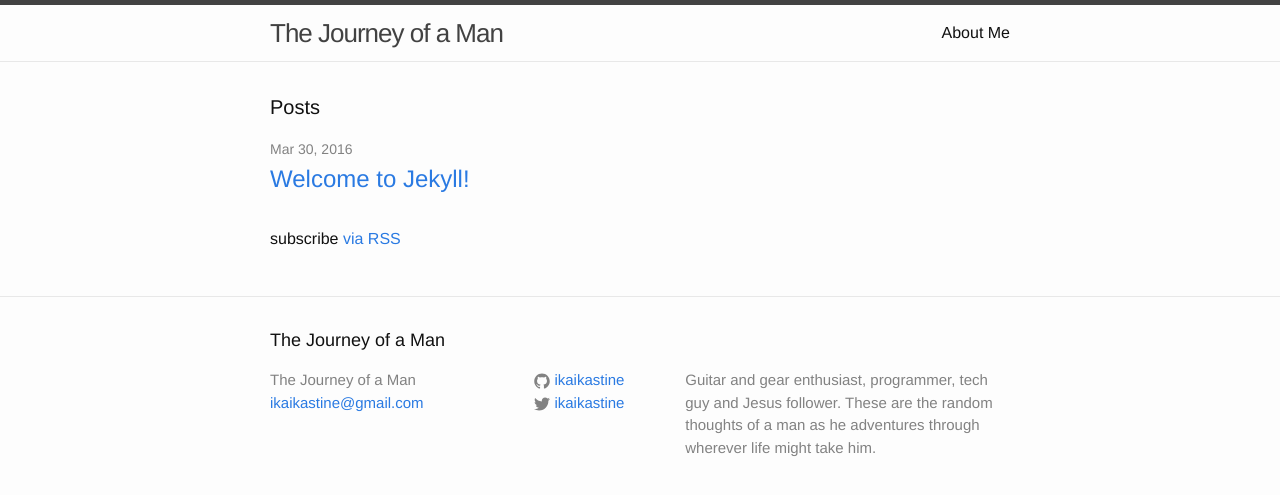
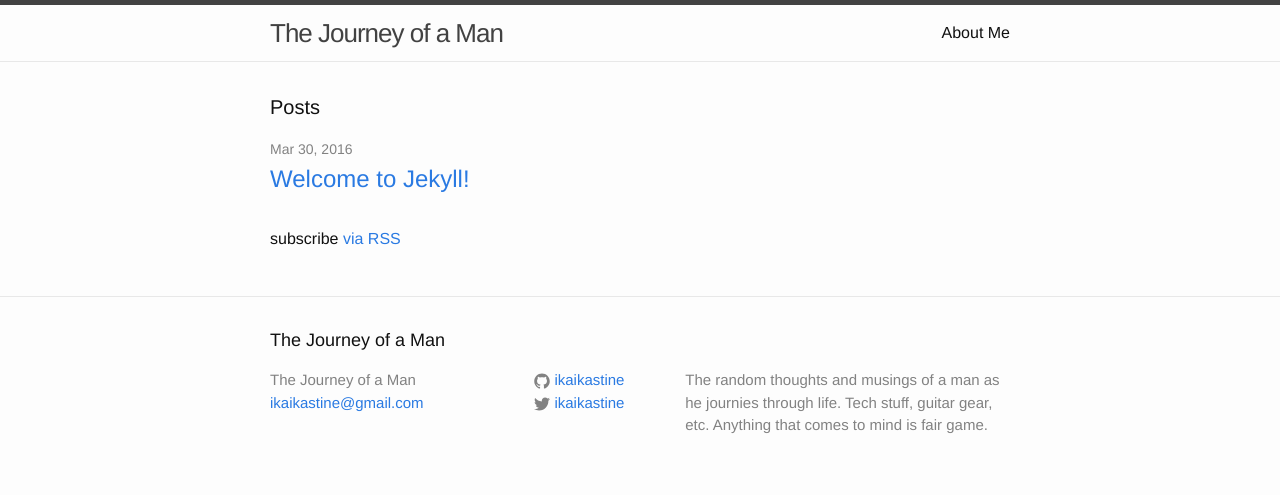
Before and after one commit to ikaikastine/ikaikastine.github.io, a Jekyll site: the page built from index.html, in a window 1280 px wide. Shown: the top 495 px of the page. Built offline with Jekyll 4.4.1, drawn with Linux system fonts in a browser that asks for light colours.

Commit message:
changed description to be less about me

```diff
--- a/_config.yml
+++ b/_config.yml
@@ -9,8 +9,8 @@
 title: The Journey of a Man
 email: ikaikastine@gmail.com
 description: > # this means to ignore newlines until "baseurl:"
-  Guitar and gear enthusiast, programmer, tech guy and Jesus follower. These are the
-  random thoughts of a man as he adventures through wherever life might take him.
+  The random thoughts and musings of a man as he journies through life. Tech stuff,
+  guitar gear, etc. Anything that comes to mind is fair game.
 baseurl: "" # the subpath of your site, e.g. /blog
 url: "ikaikastine.github.io" # the base hostname & protocol for your site
 twitter_username: ikaikastine
```
